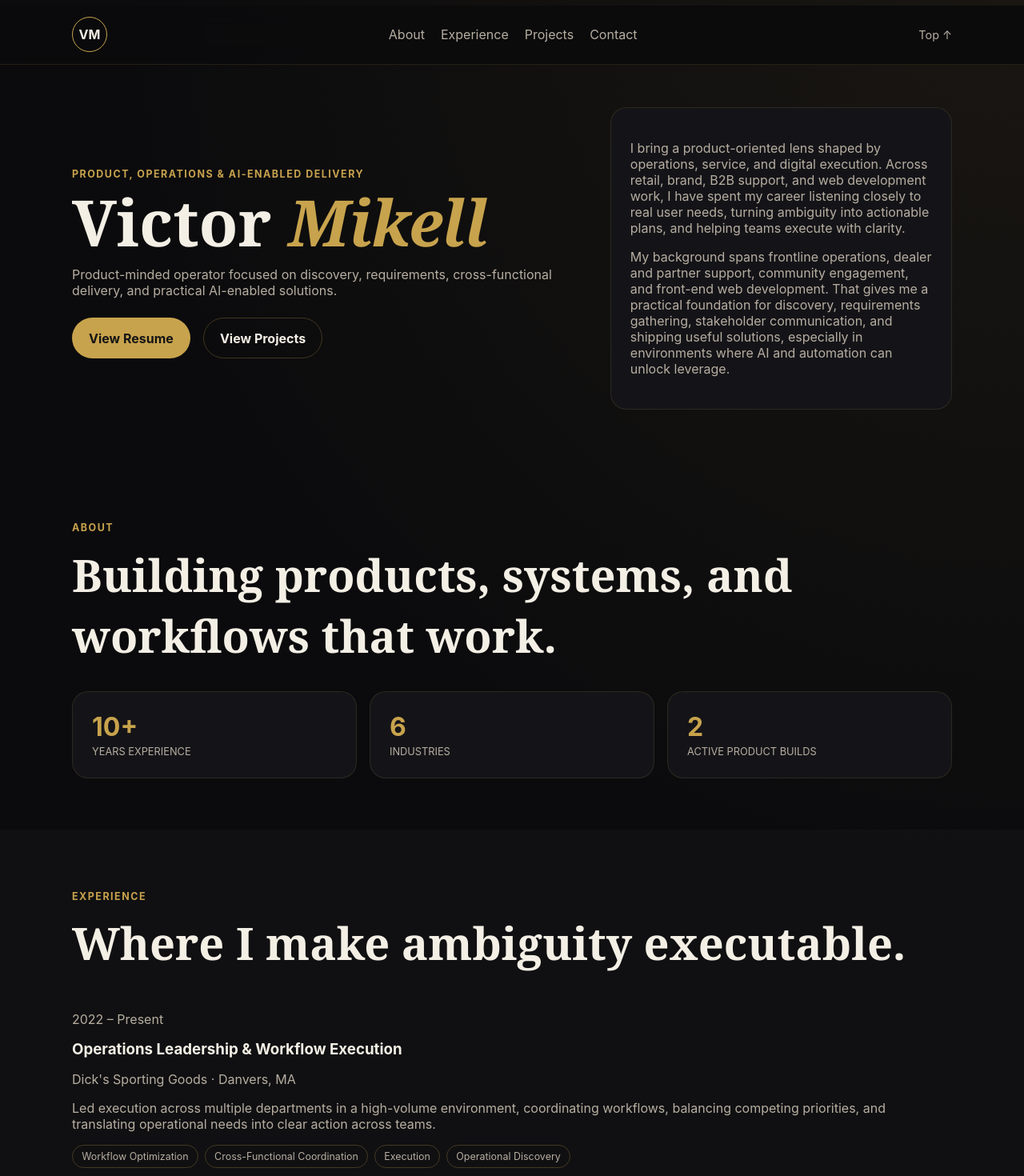
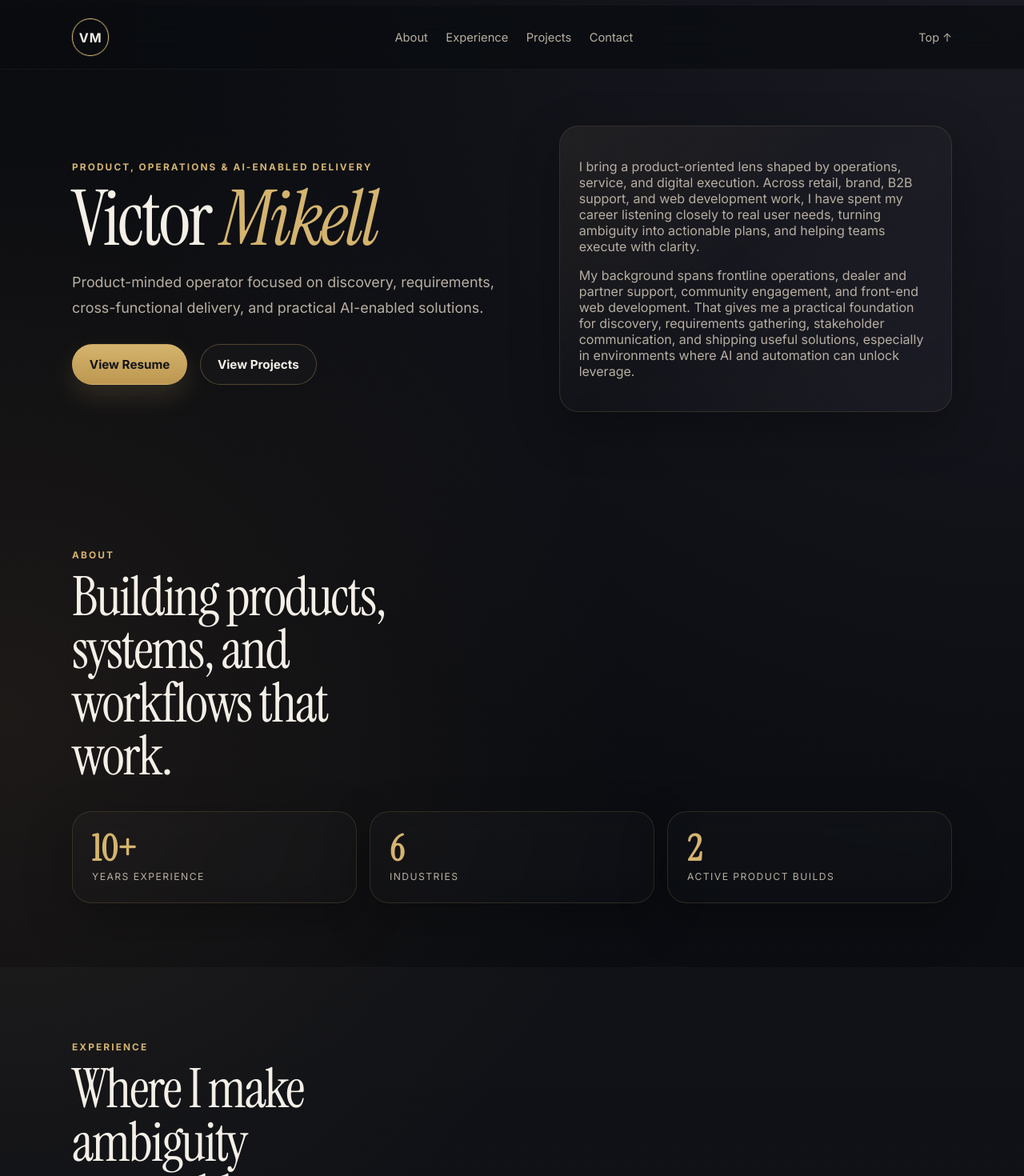
Before and after one commit to vmikell/victor-job-search, a React (Vite) app: page / in a window 1280 px wide. Shown: the part 40-1510 px from the top of the page at 80% size. Built offline with nearby package versions, Linux system fonts and the light colour scheme.

Commit message:
Apply premium creative-tech visual refresh

```diff
--- a/index.html
+++ b/index.html
@@ -5,6 +5,9 @@
     <meta name="viewport" content="width=device-width, initial-scale=1.0" />
     <title>Victor Mikell | Product, Operations & AI-Enabled Delivery</title>
     <meta name="description" content="Victor Mikell — product-minded operator with experience translating user needs into structured execution, cross-functional delivery, and AI-enabled digital solutions." />
+    <link rel="preconnect" href="https://fonts.googleapis.com" />
+    <link rel="preconnect" href="https://fonts.gstatic.com" crossorigin />
+    <link href="https://fonts.googleapis.com/css2?family=Instrument+Serif:ital@0;1&family=Inter:wght@400;500;600;700;800&display=swap" rel="stylesheet" />
     <link rel="icon" href="/favicon.svg" />
   </head>
   <body>
--- a/src/styles/main.scss
+++ b/src/styles/main.scss
@@ -1,12 +1,19 @@
 :root {
-  --bg: #0b0b0d;
-  --panel: #141418;
-  --panel-alt: #101014;
-  --text: #f4efe5;
-  --muted: #b7aea1;
-  --gold: #c8a34d;
-  --border: rgba(200, 163, 77, 0.14);
-  --border-strong: rgba(200, 163, 77, 0.28);
+  --bg: #0a0c10;
+  --bg-elevated: #0f1319;
+  --panel: rgba(17, 20, 26, 0.82);
+  --panel-strong: rgba(21, 25, 34, 0.94);
+  --text: #f4efe7;
+  --muted: #b8afa2;
+  --muted-2: #91887c;
+  --gold: #d4b46e;
+  --gold-soft: #efe1bf;
+  --copper: #9f6f44;
+  --violet-smoke: #6f6487;
+  --line: rgba(212, 180, 110, 0.16);
+  --line-strong: rgba(212, 180, 110, 0.3);
+  --glow: rgba(212, 180, 110, 0.16);
+  --shadow: 0 20px 60px rgba(0, 0, 0, 0.28);
   --max: 1100px;
 }
 
@@ -15,11 +22,18 @@ html { scroll-behavior: smooth; }
 html, body, #root { min-height: 100%; }
 body {
   margin: 0;
-  font-family: Inter, ui-sans-serif, system-ui, sans-serif;
-  background: radial-gradient(circle at top right, rgba(200, 163, 77, 0.08), transparent 28%), var(--bg);
+  font-family: 'Inter', ui-sans-serif, system-ui, sans-serif;
+  background:
+    radial-gradient(circle at top right, rgba(111, 100, 135, 0.16), transparent 24%),
+    radial-gradient(circle at left 20%, rgba(159, 111, 68, 0.12), transparent 20%),
+    linear-gradient(180deg, #0a0c10 0%, #0d1016 100%);
   color: var(--text);
+  -webkit-font-smoothing: antialiased;
+  text-rendering: optimizeLegibility;
 }
+
 a { color: inherit; text-decoration: none; }
+a:hover { color: var(--gold); }
 img { max-width: 100%; }
 
 .skip-link {
@@ -30,6 +44,7 @@ img { max-width: 100%; }
   color: #111;
   padding: 0.75rem 1rem;
   z-index: 20;
+  border-radius: 999px;
 }
 .skip-link:focus { top: 1rem; }
 
@@ -38,131 +53,311 @@ img { max-width: 100%; }
   top: 0;
   z-index: 10;
   text-align: center;
-  padding: 0.65rem 1rem;
-  background: linear-gradient(90deg, #b58c37, #d1b05e, #b58c37);
+  padding: 0.7rem 1rem;
+  background: linear-gradient(90deg, #b48b39, #d4b46e, #b48b39);
   color: #121212;
-  font-size: 0.8rem;
+  font-size: 0.76rem;
   font-weight: 700;
   text-transform: uppercase;
-  letter-spacing: 0.08em;
+  letter-spacing: 0.12em;
 }
-.seeking-banner span { opacity: 0.6; margin: 0 0.5rem; }
+.seeking-banner span { opacity: 0.55; margin: 0 0.5rem; }
 
 .site-header, .container {
   width: min(calc(100% - 2rem), var(--max));
   margin: 0 auto;
 }
+
 .site-header-wrap {
   position: sticky;
-  top: 2.9rem;
+  top: 2.95rem;
   z-index: 9;
-  background: rgba(11, 11, 13, 0.92);
-  backdrop-filter: blur(14px);
-  border-bottom: 1px solid var(--border);
+  background: rgba(10, 12, 16, 0.76);
+  backdrop-filter: blur(18px);
+  border-bottom: 1px solid rgba(255, 255, 255, 0.04);
 }
+
 .site-header {
   display: flex;
   justify-content: space-between;
   align-items: center;
   gap: 1rem;
-  padding: 0.9rem 0;
+  padding: 1rem 0;
 }
+
 .monogram {
-  width: 2.75rem;
-  height: 2.75rem;
+  width: 2.9rem;
+  height: 2.9rem;
   border-radius: 999px;
   border: 1px solid var(--gold);
   display: grid;
   place-items: center;
   font-weight: 700;
+  letter-spacing: 0.06em;
+  box-shadow: 0 0 0 1px rgba(212, 180, 110, 0.12);
 }
-.site-nav { display: flex; gap: 1.25rem; color: var(--muted); flex: 1; justify-content: center; }
-.site-nav a:hover, .text-link:hover, .back-to-top:hover { color: var(--gold); }
+
+.site-nav {
+  display: flex;
+  gap: 1.4rem;
+  color: var(--muted);
+  flex: 1;
+  justify-content: center;
+  font-size: 0.92rem;
+}
+
+.site-nav a,
+.back-to-top,
+.text-link {
+  transition: color 0.2s ease, opacity 0.2s ease;
+}
+
 .back-to-top {
   color: var(--muted);
   font-size: 0.9rem;
   white-space: nowrap;
 }
 
-.hero, .section, .project-shell { padding: 4rem 0; }
+.hero, .section, .project-shell {
+  padding: 5rem 0;
+}
+
 .hero-grid {
   display: grid;
-  grid-template-columns: 1.2fr 0.8fr;
+  grid-template-columns: 1.08fr 0.92fr;
   gap: 2rem;
   align-items: center;
 }
+
+.hero-title, .page-title, .section-title {
+  font-family: 'Instrument Serif', Georgia, serif;
+  font-weight: 400;
+  letter-spacing: -0.03em;
+}
+
 .hero-title, .page-title {
-  font-family: Georgia, serif;
-  font-size: clamp(3rem, 7vw, 5rem);
-  line-height: 1;
+  font-size: clamp(3.4rem, 8vw, 6rem);
+  line-height: 0.95;
   margin: 0 0 1rem;
 }
-.hero-title em { color: var(--gold); font-style: italic; }
-.hero-copy, .page-copy, .hero-panel p, .timeline-item p, .project-card p, .skill-card li, .contact-card, .project-card.solo p { color: var(--muted); }
-.hero-panel, .project-card, .skill-card, .stat-card, .contact-card {
-  background: var(--panel);
-  border: 1px solid var(--border);
-  border-radius: 1.25rem;
+
+.hero-title em {
+  color: var(--gold);
+  font-style: italic;
+}
+
+.hero-copy, .page-copy {
+  color: var(--muted);
+  font-size: 1.12rem;
+  line-height: 1.8;
+  max-width: 42rem;
+}
+
+.hero-panel,
+.project-card,
+.skill-card,
+.stat-card,
+.contact-card,
+.timeline-item {
+  background: linear-gradient(180deg, rgba(255,255,255,0.02), rgba(255,255,255,0.01));
+  border: 1px solid var(--line);
+  border-radius: 1.5rem;
   padding: 1.5rem;
+  box-shadow: var(--shadow);
+  backdrop-filter: blur(10px);
 }
-.hero-actions { display: flex; gap: 1rem; flex-wrap: wrap; margin-top: 1.5rem; }
+
+.hero-panel {
+  position: relative;
+  overflow: hidden;
+}
+
+.hero-panel::before,
+.project-card::before,
+.skill-card::before,
+.timeline-item::before {
+  content: '';
+  position: absolute;
+  inset: 0;
+  background: linear-gradient(135deg, rgba(212, 180, 110, 0.06), transparent 45%, rgba(111, 100, 135, 0.07));
+  pointer-events: none;
+}
+
+.hero-panel p,
+.timeline-item p,
+.project-card p,
+.skill-card li,
+.contact-card,
+.project-card.solo p,
+.timeline-meta,
+.muted {
+  color: var(--muted);
+  position: relative;
+}
+
+.hero-panel p + p {
+  margin-top: 1rem;
+}
+
+.hero-actions {
+  display: flex;
+  gap: 1rem;
+  flex-wrap: wrap;
+  margin-top: 1.75rem;
+}
+
 .button {
-  padding: 0.9rem 1.25rem;
+  padding: 0.95rem 1.3rem;
   border-radius: 999px;
-  border: 1px solid var(--border-strong);
+  border: 1px solid var(--line-strong);
+  font-weight: 700;
+  font-size: 0.95rem;
+  transition: transform 0.2s ease, box-shadow 0.2s ease, color 0.2s ease;
+}
+
+.button:hover {
+  transform: translateY(-1px);
+}
+
+.button-primary {
+  background: linear-gradient(180deg, var(--gold), #bd9750);
+  color: #141414;
+  box-shadow: 0 14px 32px var(--glow);
+}
+
+.button-secondary {
+  background: rgba(255,255,255,0.02);
+  color: var(--text);
+}
+
+.section-label,
+.project-eyebrow {
+  color: var(--gold);
+  text-transform: uppercase;
+  letter-spacing: 0.18em;
+  font-size: 0.74rem;
   font-weight: 700;
 }
-.button-primary { background: var(--gold); color: #141414; }
-.button-secondary { background: transparent; }
 
-.section-label, .project-eyebrow {
-  color: var(--gold);
-  text-transform: uppercase;
-  letter-spacing: 0.12em;
-  font-size: 0.78rem;
-  font-weight: 700;
+.section-title {
+  font-size: clamp(2.5rem, 5.5vw, 4.25rem);
+  line-height: 0.98;
+  margin: 0.75rem 0 2.2rem;
+  max-width: 14ch;
 }
-.section-title {
-  font-family: Georgia, serif;
-  font-size: clamp(2rem, 5vw, 3.5rem);
-  margin: 0.5rem 0 2rem;
+
+.alt {
+  background: linear-gradient(180deg, rgba(255,255,255,0.018), rgba(255,255,255,0));
+  border-top: 1px solid rgba(255,255,255,0.03);
+  border-bottom: 1px solid rgba(255,255,255,0.03);
 }
-.alt { background: rgba(255,255,255,0.02); }
-.stats-grid, .projects-grid, .skills-grid {
+
+.stats-grid,
+.projects-grid,
+.skills-grid {
   display: grid;
   grid-template-columns: repeat(3, minmax(0, 1fr));
   gap: 1rem;
 }
-.stat-card strong { display: block; font-size: 2rem; color: var(--gold); }
-.stat-card span { color: var(--muted); text-transform: uppercase; font-size: 0.8rem; }
-.timeline { display: grid; gap: 1rem; }
-.timeline-item h3, .skill-card h3, .project-card h3 { margin: 0.35rem 0; }
-.timeline-meta, .muted { color: var(--muted); }
-.tag-row { display: flex; flex-wrap: wrap; gap: 0.5rem; margin-top: 1rem; }
+
+.stat-card strong {
+  display: block;
+  font-family: 'Instrument Serif', Georgia, serif;
+  font-size: 2.8rem;
+  color: var(--gold);
+  line-height: 1;
+}
+
+.stat-card span {
+  color: var(--muted);
+  text-transform: uppercase;
+  font-size: 0.76rem;
+  letter-spacing: 0.12em;
+}
+
+.timeline {
+  display: grid;
+  gap: 1rem;
+}
+
+.timeline-item,
+.project-card,
+.skill-card {
+  position: relative;
+}
+
+.timeline-item h3,
+.skill-card h3,
+.project-card h3 {
+  margin: 0.45rem 0;
+  font-size: 1.4rem;
+  position: relative;
+}
+
+.timeline-date {
+  color: var(--gold-soft);
+  font-size: 0.78rem;
+  letter-spacing: 0.1em;
+  text-transform: uppercase;
+}
+
+.tag-row {
+  display: flex;
+  flex-wrap: wrap;
+  gap: 0.55rem;
+  margin-top: 1rem;
+  position: relative;
+}
+
 .tag {
-  padding: 0.35rem 0.7rem;
-  border: 1px solid var(--border-strong);
+  padding: 0.38rem 0.78rem;
+  border: 1px solid var(--line-strong);
   border-radius: 999px;
   color: var(--muted);
-  font-size: 0.78rem;
+  font-size: 0.74rem;
+  background: rgba(255,255,255,0.02);
 }
-.skill-card ul { margin: 0; padding-left: 1.1rem; }
-.contact-card { display: grid; gap: 0.75rem; }
+
+.skill-card ul {
+  margin: 0;
+  padding-left: 1.1rem;
+  position: relative;
+}
+
+.skill-card li + li {
+  margin-top: 0.5rem;
+}
+
+.contact-card {
+  display: grid;
+  gap: 0.75rem;
+  font-size: 1rem;
+}
+
 .narrow { width: min(calc(100% - 2rem), 760px); }
+
 .site-footer {
   width: min(calc(100% - 2rem), var(--max));
   margin: 0 auto;
   padding: 2rem 0 3rem;
-  color: var(--muted);
-  border-top: 1px solid var(--border);
+  color: var(--muted-2);
+  border-top: 1px solid rgba(255,255,255,0.05);
+  font-size: 0.92rem;
 }
 
 @media (max-width: 800px) {
-  .site-header, .hero-grid, .stats-grid, .projects-grid, .skills-grid {
+  .site-header,
+  .hero-grid,
+  .stats-grid,
+  .projects-grid,
+  .skills-grid {
     grid-template-columns: 1fr;
   }
+
   .site-header-wrap { top: 2.8rem; }
   .site-header { gap: 1rem; flex-direction: column; align-items: flex-start; }
   .site-nav { flex-wrap: wrap; justify-content: flex-start; }
   .back-to-top { align-self: flex-end; }
+  .hero, .section, .project-shell { padding: 4rem 0; }
+  .section-title { max-width: none; }
 }
```
